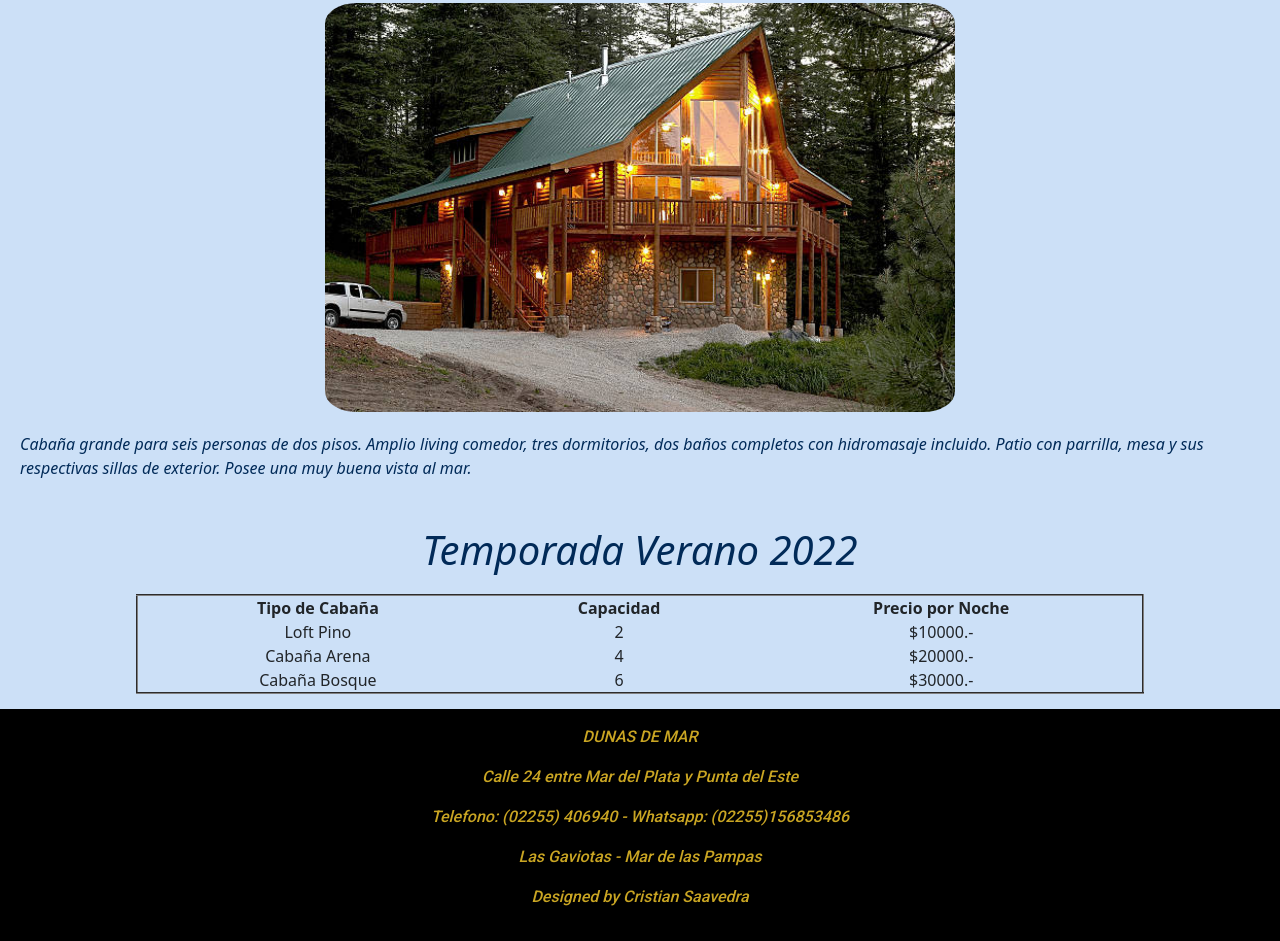
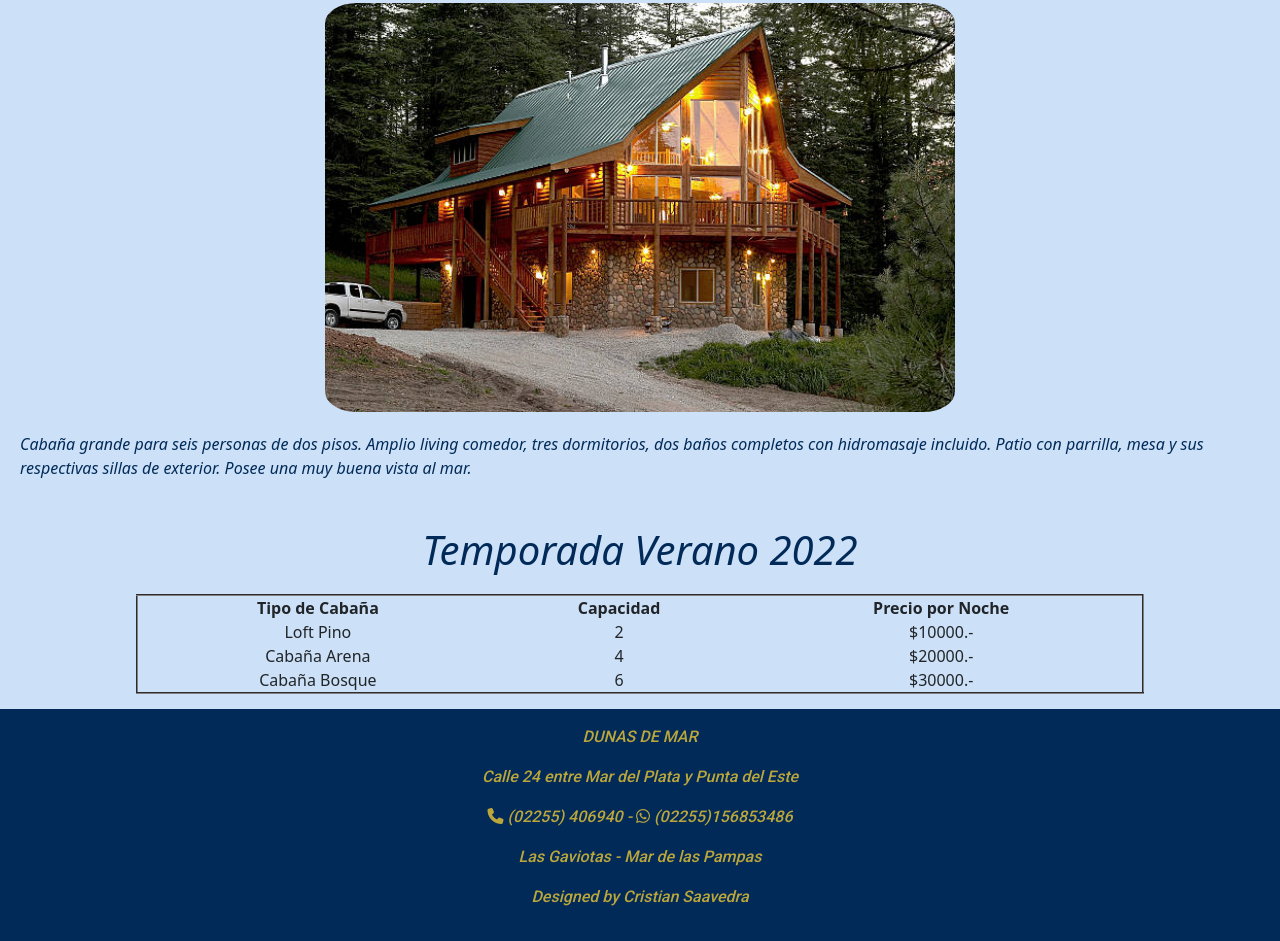
Before and after one commit to csaavdr/dunasdemar, a website: page alojamientos.html in a window 1280 px wide. Shown: the part 1147-2088 px from the top of the page. Drawn offline with nearby package versions, Linux system fonts and the light colour scheme.

Commit message:
incorporacion de algunos iconos

```diff
--- a/alojamientos.html
+++ b/alojamientos.html
@@ -16,6 +16,8 @@
     <meta name="description" content="Estas son las tres cabañas que posee nuestro complejo. Para dos, cuatro y seis personas. Aceptamos mascotas. Atendido por sus dueños  El sitio perfecto para desconectarse de la rutina y conectarse con la naluraleza. Situado a 100 mts. del centro comercial y a 400 mts. de la playa. Hospedate con tu mascota. Reservas: (02255)406940 - Whatsapp: (02255)156853486 - Instagram: @dunasdemar">
     <meta name="keywords" content="loft, cabaña, complejo, casa, hidromasaje, deck, parrilla, living, comedor, cocina, dormitorio,cabañas, ubicacion, mar, de, las, pampas, bosque, estadía, balneario, playa, naturaleza, temporada, capacidad, spa,resort,tranquilidad, reservas, contacto, telefono, whatsapp, instagram">
     <link href="https://cdn.jsdelivr.net/npm/bootstrap@5.1.3/dist/css/bootstrap.min.css" rel="stylesheet" integrity="sha384-1BmE4kWBq78iYhFldvKuhfTAU6auU8tT94WrHftjDbrCEXSU1oBoqyl2QvZ6jIW3" crossorigin="anonymous">
+    <link rel="stylesheet" href="https://cdnjs.cloudflare.com/ajax/libs/font-awesome/6.1.1/css/all.min.css" integrity="sha512-KfkfwYDsLkIlwQp6LFnl8zNdLGxu9YAA1QvwINks4PhcElQSvqcyVLLD9aMhXd13uQjoXtEKNosOWaZqXgel0g==" crossorigin="anonymous" referrerpolicy="no-referrer"
+    />
     <link rel="stylesheet" href="css/style.css">
     <link rel="stylesheet" href="css/animate.css">
     <script src="js/wow.min.js"></script>
@@ -27,7 +29,7 @@
 
 <body>
     <div class="text-center text-secondary">
-        <p>Reservas al (02255)406940 - Whatsapp: (02255)156853486 - Ig: @dunasdemar</p>
+        <p>Reservas al <i class="fa-solid fa-phone"></i> (02255)406940 - <i class="fa-brands fa-whatsapp"></i> (02255)156853486 - <i class="fa-brands fa-instagram"></i> dunasdemar</p>
     </div>
     <!--inicia nav-->
     <nav class="navbar navbar-expand-lg navbar-light sticky-top" id="botonera">
@@ -122,7 +124,7 @@
         <div class="text-center py-3">
             <p>DUNAS DE MAR</p>
             <p>Calle 24 entre Mar del Plata y Punta del Este</p>
-            <p>Telefono: (02255) 406940 - Whatsapp: (02255)156853486 </p>
+            <p><i class="fa-solid fa-phone"></i> (02255) 406940 - <i class="fa-brands fa-whatsapp"></i> (02255)156853486 </p>
             <p>Las Gaviotas - Mar de las Pampas</p>
             <p>Designed by Cristian Saavedra</p>
         </div>
--- a/scss/_navbar.scss
+++ b/scss/_navbar.scss
@@ -14,9 +14,9 @@ ul li a {
 
 // footer
 footer {
-    background-color: map-get($map: $paleta, $key: 'bgfooter');
+    background-color: map-get($map: $paleta, $key: 'font');
     p {
-        color: map-get($map: $paleta, $key: 'footer2');
+        color: map-get($map: $paleta, $key: 'navbar2');
         text-align: center;
         font-family: $fontMain;
     }
```
Also changed, not shown: contacto.html (+4 -2 lines), galeria.html (+4 -2 lines), index.html (+4 -2 lines), servicios.html (+4 -2 lines), css/style.css.
